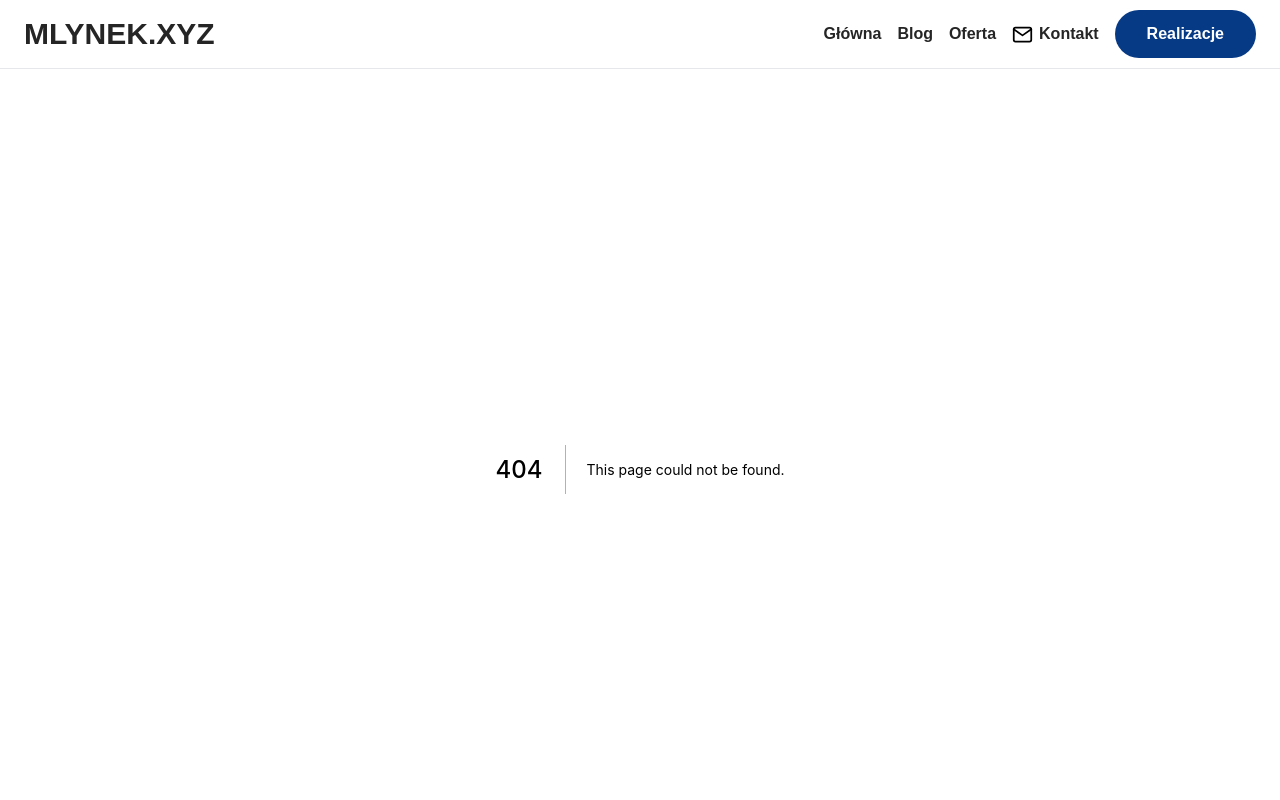
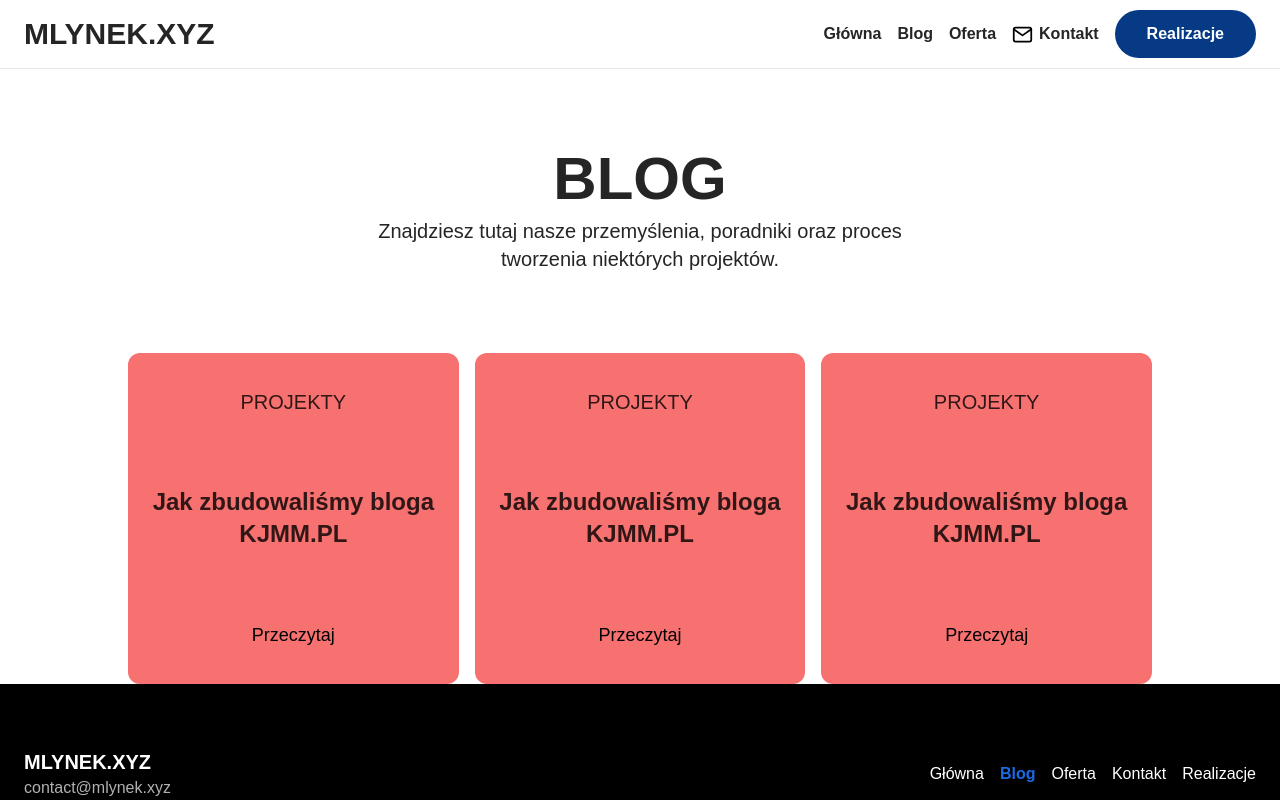
Before and after one commit to kreyson999/mlynek_xyz, a Next.js app: page /blog in a window 1280 px wide. Before the commit this address had no page. Shown: the top 800 px of the page. Built offline with nearby package versions, Linux system fonts and the light colour scheme.

Commit message:
started making blog page

```diff
--- /dev/null
+++ b/components/BlogItem.jsx
@@ -0,0 +1,15 @@
+import Link from "next/link";
+
+const BlogItem = () => {
+  return (
+    <Link href={'/'}>
+      <a className="relative text-center flex flex-col justify-around aspect-square	bg-red-400 rounded-xl transition duration-500 transform hover:-translate-y-1">
+        <h3 className="opacity-80 text-xl uppercase">Projekty</h3>
+        <h2 className="text-2xl font-bold opacity-80">Jak zbudowaliśmy bloga KJMM.PL</h2>
+        <button className="text-lg">Przeczytaj</button>
+      </a>
+    </Link>
+  );
+}
+
+export default BlogItem;
--- a/components/CTAButton.jsx
+++ b/components/CTAButton.jsx
@@ -3,7 +3,7 @@ import Link from "next/link";
 const CTAButton = () => {
   return (
     <Link href={'/projects'}>
-      <a className="font-semibold bg-blue-dark text-white px-4 md:px-8 py-2 xl:py-3 rounded-full hover:bg-blue-light duration-300">Realizacje</a>
+      <a className="font-semibold bg-blue-dark text-white px-4 md:px-8 py-2 md:py-3 rounded-full hover:bg-blue-light duration-300">Realizacje</a>
     </Link>
   );
 }
--- a/components/ContactButton.jsx
+++ b/components/ContactButton.jsx
@@ -4,7 +4,7 @@ import Image from 'next/image'
 const ContactButton = () => {
   return (
     <Link href={'/contact'}>
-      <a className="flex items-center space-x-2">
+      <a className="flex items-center space-x-2 transition duration-500 transform hover:-translate-y-0.5">
         <Image
         src={'/icons/mail-blue.svg'}
         alt="Kontakt"
--- a/components/Navbar.jsx
+++ b/components/Navbar.jsx
@@ -23,7 +23,7 @@ const Navbar = () => {
     <nav className="relative border-b max-w-screen md:max-w-none z-50">
       <div className="container mx-auto flex justify-between items-center px-2 md:px-6">
         <Link href={'/'}>
-          <a className="text-xl md:text-2xl xl:text-3xl font-bold text-custom-black py-4">MLYNEK.XYZ</a>
+          <a className="text-xl md:text-3xl font-bold text-custom-black py-4">MLYNEK.XYZ</a>
         </Link>
         <div className="flex h-full space-x-2 md:space-x-4 items-center text-custom-black">
           <div
@@ -49,7 +49,7 @@ const Navbar = () => {
           <CTAButton/>
           <button
           onClick={handleShowingNavbar}
-          className="grid place-content-center border-blue-dark p-2 rounded-full md:hidden bg-white z-50">
+          className="grid place-content-center border-blue-dark rounded-full md:hidden bg-white z-50">
             <Image
               src={isNavbarClosed ? '/icons/menu.svg' : '/icons/close.svg'}
               alt="Menu"
--- a/components/OfferItem.jsx
+++ b/components/OfferItem.jsx
@@ -3,7 +3,7 @@ import Image from 'next/image'
 
 const OfferItem = ({title, text}) => {
   return (
-    <div className='bg-blue-dark px-4 lg:px-3 xl:px-5 py-6 lg:py-8 xl:py-12 flex flex-col sm:flex-row lg:flex-col justify-between items-center gap-4 lg:gap-0'>
+    <div className='bg-blue-dark px-4 lg:px-3 xl:px-5 py-6 lg:py-8 xl:py-12 flex flex-col sm:flex-row lg:flex-col justify-between items-center gap-4 lg:gap-0 '>
       <div className='w-1/2 sm:w-1/2 lg:w-full'>
         <Image
         src={"/images/offer_item.svg"}
@@ -18,7 +18,7 @@ const OfferItem = ({title, text}) => {
         </h3>
         <p className='text-normal xl:text-lg mt-1 xl:mt-2'>{text}</p>
         <Link href={`/offer`}>
-          <a className='bg-white text-black w-fit font-semibold w-1/2 px-4 md:px-8 py-2 text-lg mt-6 xl:mt-8'>
+          <a className='bg-white text-black w-fit font-semibold w-1/2 px-4 md:px-8 py-2 text-lg mt-6 xl:mt-8 transition duration-500 transform hover:-translate-y-1'>
             Więcej
           </a>
         </Link>
--- a/components/OfferPageItem.jsx
+++ b/components/OfferPageItem.jsx
@@ -10,7 +10,7 @@ const OfferPageItem = ({title, desc, features, primary}) => {
         <CustomList items={features} primary={primary}/>
       </ul>
       <Link href={'/contact'}>
-        <a className={`block text-center w-full py-2 text-base xl:text-lg font-semibold rounded ${primary ? 'bg-white' : 'bg-gray-light'}`}>
+        <a className={`block text-center w-full py-2 text-base xl:text-lg font-semibold rounded ${primary ? 'bg-white' : 'bg-gray-light'} transition duration-500 transform hover:-translate-y-1`}>
           Skontaktuj się z nami
         </a>
       </Link>
--- a/components/SocialMediaLink.jsx
+++ b/components/SocialMediaLink.jsx
@@ -2,7 +2,7 @@ import Image from 'next/image'
 
 const SocialMediaLink = ({link, title, icon, platfrom = 'social mediach'}) => {
   return (
-    <a href={link} className="flex items-center space-x-2 px-2 py-2 border-2 border-blue-light rounded-xl">
+    <a href={link} className="flex items-center space-x-2 px-2 py-2 border-2 border-blue-light rounded-xl transition duration-500 transform hover:translate-x-1">
       <div className="grid place-content-center">
         <Image
           src={icon}
--- a/components/index.js
+++ b/components/index.js
@@ -15,3 +15,4 @@ export { default as FrequentlyAskedQuestions } from './FrequentlyAskedQuestions'
 export { default as SocialMediaLink } from './SocialMediaLink'
 export { default as Carousel } from './Carousel'
 export { CarouselItem as CarouselItem } from './Carousel'
+export { default as BlogItem } from './BlogItem'
--- /dev/null
+++ b/pages/blog/index.js
@@ -0,0 +1,23 @@
+import BlogItem from "../../components/BlogItem";
+
+function BlogPage() {
+  return (
+    <>
+      <header className="container mx-auto px-6 py-12 md:py-16 xl:py-20 space-y-2 flex flex-col items-center">
+        <h1 className="text-3xl md:text-4xl lg:text-5xl xl:text-6xl leading-tight font-extrabold text-center uppercase text-custom-black">
+          Blog
+        </h1>
+        <p className="text-center text-base lg:text-lg xl:text-xl max-w-xl text-custom-black">
+          Znajdziesz tutaj nasze przemyślenia, poradniki oraz proces tworzenia niektórych projektów.
+        </p>
+      </header>
+      <section className="mx-auto max-w-screen-lg grid grid-cols-3 gap-4">
+        <BlogItem/>
+        <BlogItem/>
+        <BlogItem/>
+      </section>
+    </>
+  );
+}
+
+export default BlogPage;
--- a/pages/contact.js
+++ b/pages/contact.js
@@ -75,6 +75,7 @@ const ContactForm = () => {
       placeholder="Adres e-mail"
       type={'email'}
       id="email"
+      name="email"
       required
       value={email}
       onChange={handleOnChangeInput}
@@ -84,6 +85,7 @@ const ContactForm = () => {
       <textarea
       className="mb-1 px-2 py-2 focus:outline-2 focus:outline focus:outline-blue-light rounded-lg text-blue-dark border-2 border-white"
       id="message"
+      name="message"
       cols="30"
       placeholder="Wiadomość"
       rows="10"
@@ -93,7 +95,7 @@ const ContactForm = () => {
       ></textarea>
       <p className="mb-5 text-red-400 text-sm">{error.message && 'Wiadomość musi być dłuższa niż 12 znaków!'}</p>
       <div className="w-full flex justify-center">
-        <button onClick={handleSubmitingForm} type={'submit'} className="bg-blue-light px-6 xl:px-8 py-1.5 xl:py-2 rounded-lg w-fit font-semibold text-white text-lg">Wyślij</button>
+        <button onClick={handleSubmitingForm} type={'submit'} className="bg-blue-light px-6 xl:px-8 py-1.5 xl:py-2 rounded-lg w-fit font-semibold text-white text-lg hover:bg-white hover:text-blue-light duration-500">Wyślij</button>
       </div>
     </form>
   )
@@ -132,7 +134,7 @@ export default function Contact({ questions }) {
             icon={"/icons/mail-blue-light.svg"}
           />
         </div>
-        <div className="bg-blue-dark py-8  px-4 md:px-8 rounded-xl col-span-2">
+        <div className="bg-blue-dark  py-4 md:py-8  px-4 md:px-8 rounded-xl col-span-2">
           <ContactForm/>
         </div>
       </section>
```
